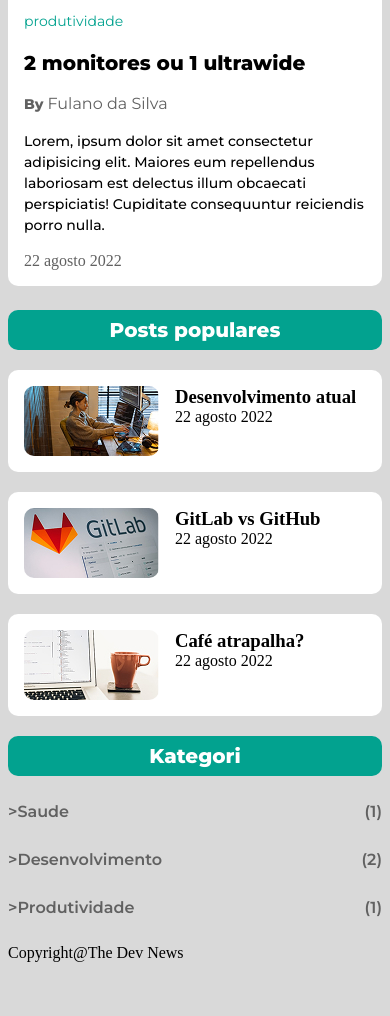
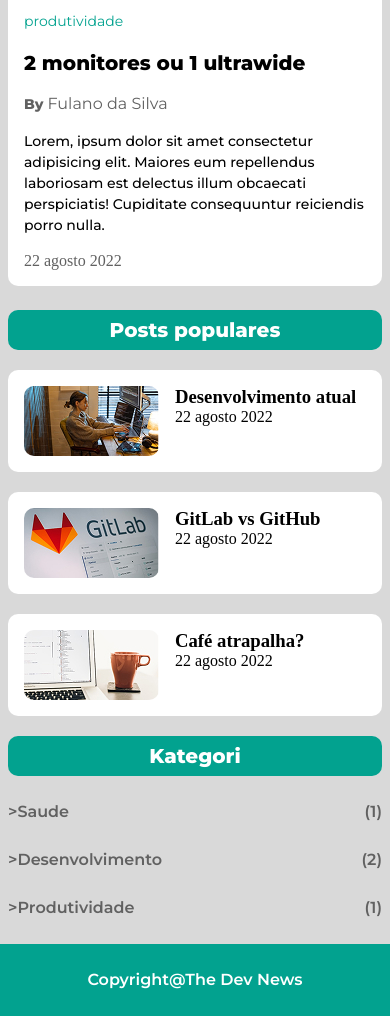
Before and after one commit to wmarquesv/rede-social-dnc, a plain HTML site: page index.html in a window 390 px wide. Shown: the part 2309-3325 px from the top of the page. Before the commit the page ends 3271 px from the top, so only its background shows below. Drawn offline with Linux system fonts and the light colour scheme.

Commit message:
terminado footer e finalizado mobile

```diff
--- a/index.html
+++ b/index.html
@@ -122,6 +122,6 @@
             </div>
         </section>
     </main>
-    <footer class="container topic">Copyright@The Dev News</footer>
+    <footer class="container topic"> <h1>Copyright@The Dev News</h1></footer>
 </body>
 </html>
--- a/styles/footer.css
+++ b/styles/footer.css
@@ -0,0 +1,9 @@
+ footer {
+    background-color: #02A28F;
+    h1{
+        font: 600 1rem/1.5 var(--ff-ss);
+        color: white;
+        text-align: center;
+        padding-block: 1.5rem;
+    }
+ }
```
